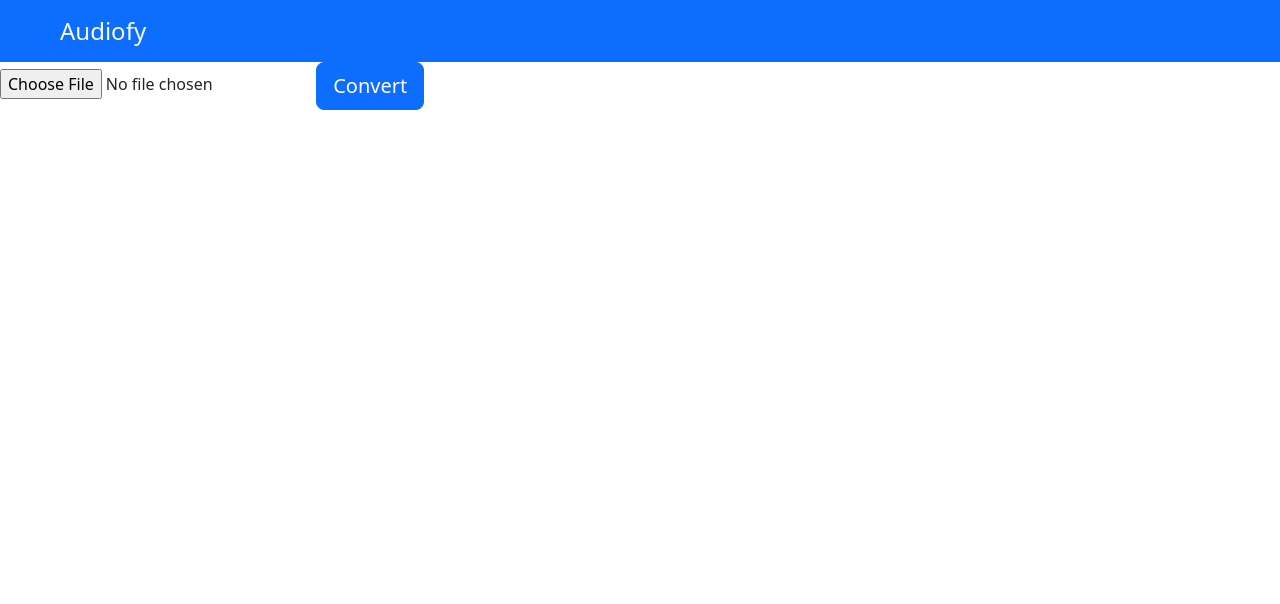
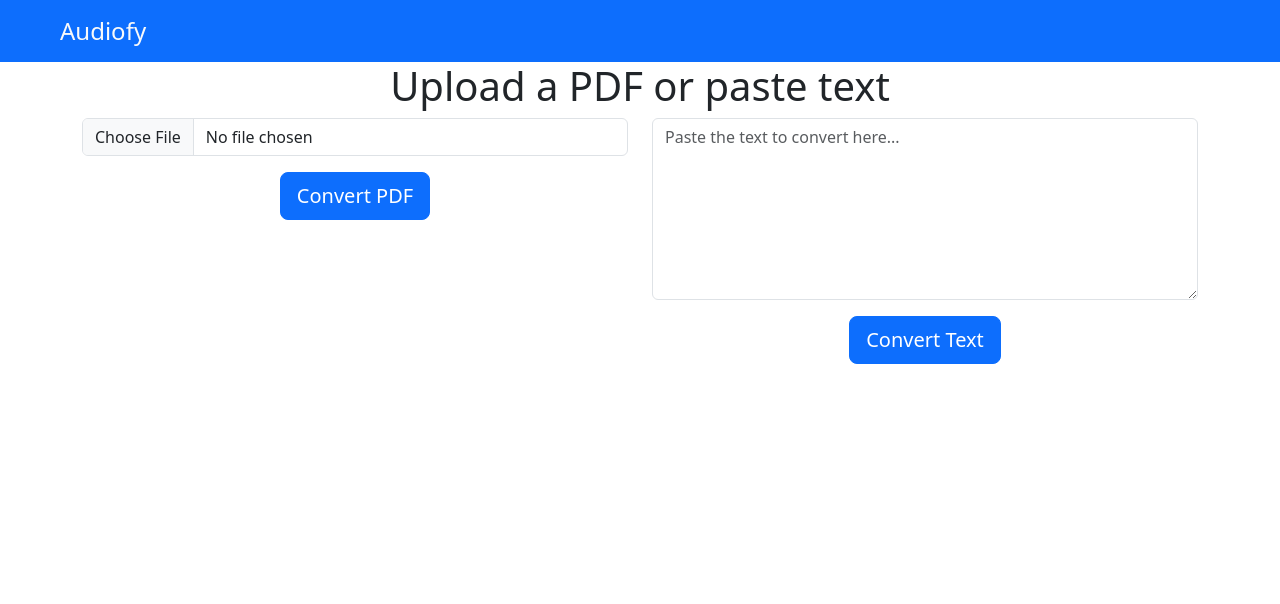
Before and after one commit to Aryan-R-Patel/audiofy, a Flask app: page /upload in a window 1280 px wide. Shown: the top 604 px of the page. Run offline with Flask 3, Linux system fonts and the light colour scheme.

Commit message:
added option to paste text

```diff
--- a/app.py
+++ b/app.py
@@ -10,6 +10,7 @@ load_dotenv()  # load the environment variables
 
 app = Flask(__name__)
 
+# intial setup for sessions
 app.config["SESSION_PERMANENT"] = False
 app.config["SESSION_TYPE"] = "filesystem"
 Session(app)
@@ -27,7 +28,8 @@ def upload():
         return render_template("upload.html")
 
     # POST
-    file = request.files.get("file")
+    file = request.files.get("fileInput")
+    text = request.form.get("textInput")
     text_content = ""
 
     # only proceed if the uploaded file is a pdf
@@ -39,24 +41,28 @@ def upload():
             if page_text:
                 text_content += page_text
 
-        # convert text to audio
-        audio = gTTS(text_content, lang="en")
-        audio.save("static/audio.mp3")
-
-        # generate summary using gemini
-        client = genai.Client(api_key=os.getenv("GEMINI_API_KEY"))
-
-        response = client.models.generate_content(
-            model="gemini-2.0-flash",
-            contents=[text_content, os.getenv("PROMPT")],
-        )
-
-        # store the response in a session and redirect the user to result page
-        session["summary"] = response.text
-        return redirect("/result")
+    # process the text if the user pasted the text
+    elif text:
+        text_content = text
 
     else:
         return redirect("/error")
+
+    # convert text to audio
+    audio = gTTS(text_content, lang="en")
+    audio.save("static/audio.mp3")
+
+    # generate summary using gemini
+    client = genai.Client(api_key=os.getenv("GEMINI_API_KEY"))
+
+    response = client.models.generate_content(
+        model="gemini-2.0-flash",
+        contents=[text_content, os.getenv("PROMPT")],
+    )
+
+    # store the response in a session and redirect the user to result page
+    session["summary"] = response.text
+    return redirect("/result")
 
 
 @app.route("/result")
--- a/templates/layout.html
+++ b/templates/layout.html
@@ -17,7 +17,7 @@
 <body>
     <nav class="navbar bg-primary">
         <div class="container-fluid">
-            <a class="navbar-brand text-light mx-5 fs-4" href="#">Audiofy</a>
+            <a class="navbar-brand text-light mx-5 fs-4" href="/">Audiofy</a>
         </div>
     </nav>
 
--- a/templates/result.html
+++ b/templates/result.html
@@ -3,16 +3,13 @@
 {% block body %}
 
 <h1>Your Audio is Ready!</h1>
-
 <audio controls>
     <source src="../static/audio.mp3" type="audio/mpeg">
 </audio>
 
-    <p>
 <a href="../static/audio.mp3" download="your_audio.mp3">
     Download MP3
 </a>
-    </p>
 
 <h1>Summary</h1>
 <p>{{ summary }}</p>
--- a/templates/upload.html
+++ b/templates/upload.html
@@ -2,9 +2,31 @@
 
 {% block body %}
 
-<form action="/upload" method="POST" enctype="multipart/form-data">
-    <input type="file" id="file" name="file" required>
-    <button type="submit" class="btn btn-primary btn-lg">Convert</button>
-</form>
+<!-- Grid Layout -->
+<div class="container text-center">
+    <h1>Upload a PDF or paste text</h1>
+    <div class="row">
+        <!-- Upload File Column -->
+        <div class="col">
+            <form action="/upload" method="POST" enctype="multipart/form-data">
+                <div class="input-group mb-3">
+                    <input type="file" class="form-control" id="fileInput" name="fileInput" accept=".pdf" required>
+                </div>
+                <button type="submit" class="btn btn-primary btn-lg">Convert PDF</button>
+            </form>
+        </div>
+
+        <!-- Text Paste Column -->
+        <div class="col">
+            <form action="/upload" method="POST">
+                <div class="mb-3">
+                    <textarea class="form-control" name="textInput" id="textInput" rows="7" placeholder="Paste the text to convert here..." required></textarea>
+                </div>
+
+                <button type="submit" class="btn btn-primary btn-lg">Convert Text</button>
+            </form>
+        </div>
+    </div>
+</div>
 
 {% endblock %}
```
Lines whose indentation alone changed are shown as unchanged.
